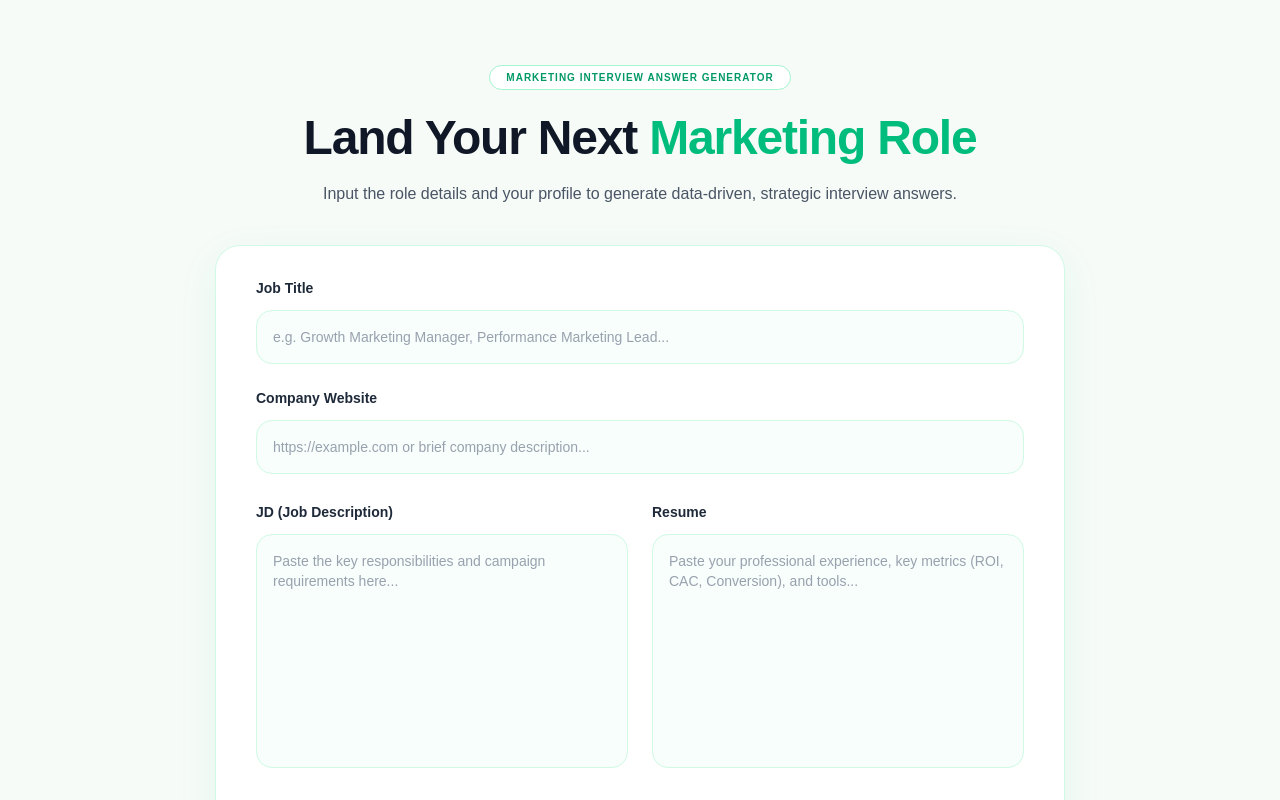
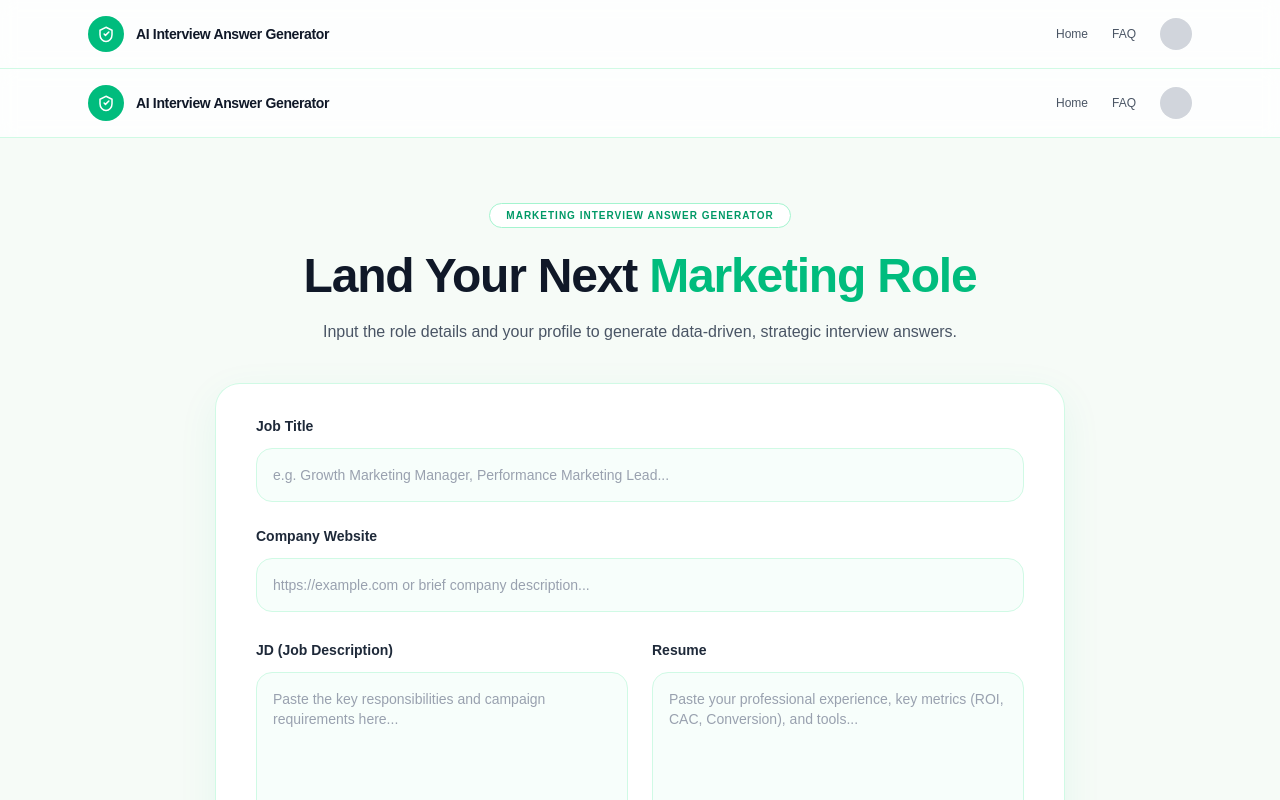
Before and after one commit to songsirao-byte/ai-interview-answer-generator, a Next.js app: page / in a window 1280 px wide. Shown: the top 800 px of the page. Built offline with nearby package versions, Linux system fonts and the light colour scheme.

Commit message:
Use shared TopNav on home page

```diff
--- a/src/app/page.tsx
+++ b/src/app/page.tsx
@@ -1,6 +1,7 @@
 "use client";
 
 import { useMemo, useState } from "react";
+import TopNav from "@/components/TopNav";
 import { useRouter } from "next/navigation";
 
 type Stage = "HR" | "Hiring Manager" | "Leadership";
@@ -55,6 +56,10 @@ export default function Home() {
 
   return (
     <main className="min-h-screen bg-[#F6FBF7] text-gray-900">
+
+      <TopNav />
+<TopNav />
+
       {/* Hero */}
       <section className="mx-auto max-w-4xl px-6 pt-16 text-center">
         <div className="mx-auto inline-flex items-center rounded-full border border-emerald-200 bg-white px-4 py-1 text-[10px] font-semibold tracking-widest text-emerald-600">
--- /dev/null
+++ b/src/components/TopNav.tsx
@@ -0,0 +1,48 @@
+"use client";
+
+export default function TopNav() {
+  return (
+    <header className="w-full bg-white/80 backdrop-blur border-b border-emerald-100 sticky top-0 z-50">
+      <div className="mx-auto flex max-w-6xl items-center justify-between px-6 py-4">
+        <div className="flex items-center gap-3">
+          <div className="flex h-9 w-9 items-center justify-center rounded-full bg-emerald-500">
+            <svg
+              width="18"
+              height="18"
+              viewBox="0 0 24 24"
+              fill="none"
+              className="text-white"
+              xmlns="http://www.w3.org/2000/svg"
+            >
+              <path
+                d="M12 3l8 4v6c0 5-3.5 9-8 9s-8-4-8-9V7l8-4z"
+                stroke="currentColor"
+                strokeWidth="2"
+              />
+              <path
+                d="M9.5 12l1.8 1.8L15.8 9.3"
+                stroke="currentColor"
+                strokeWidth="2"
+                strokeLinecap="round"
+                strokeLinejoin="round"
+              />
+            </svg>
+          </div>
+          <span className="text-sm font-semibold tracking-tight">
+            AI Interview Answer Generator
+          </span>
+        </div>
+
+        <div className="flex items-center gap-6 text-xs font-medium text-gray-600">
+          <a href="/" className="hover:text-gray-900">
+            Home
+          </a>
+          <a href="/#faq" className="hover:text-gray-900">
+            FAQ
+          </a>
+          <div className="h-8 w-8 rounded-full bg-gray-300" />
+        </div>
+      </div>
+    </header>
+  );
+}
```
